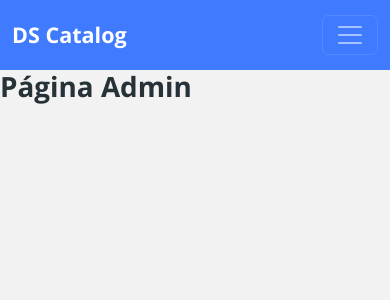
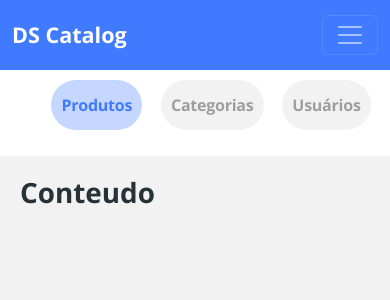
Before and after one commit to KEENNEEDYY/dscatalog-ecomerce, a React (Create React App) app in the folder frontweb/: page /admin in a window 390 px wide. Shown: the top 300 px of the page. Built offline with nearby package versions, Linux system fonts and the light colour scheme; the HTML template or start-up script is replaced by a standard one.

Commit message:
Admin Navbar layout mobile

```diff
--- /dev/null
+++ b/frontweb/src/pages/Admin/Navbar/index.tsx
@@ -0,0 +1,27 @@
+import './styles.css';
+
+const Navbar = () => {
+  return (
+    <nav className="admin-nav-container">
+      <ul>
+        <li>
+          <a href="link" className="active admin-nav-item">
+            <p>Produtos</p>
+          </a>
+        </li>
+        <li>
+          <a href="link" className="admin-nav-item">
+            <p>Categorias</p>
+          </a>
+        </li>
+        <li>
+          <a href="link" className="admin-nav-item">
+            <p>Usuários</p>
+          </a>
+        </li>
+      </ul>
+    </nav>
+  );
+};
+
+export default Navbar;
--- /dev/null
+++ b/frontweb/src/pages/Admin/Navbar/styles.css
@@ -0,0 +1,36 @@
+ul {
+    display: flex;
+    justify-content: space-around;
+    list-style-type: none;
+    margin-bottom: 0;
+    margin: 0;
+    padding: 0;
+}
+
+.admin-nav-container{
+    padding: 10px;
+    background-color: #fff;
+}
+
+.admin-nav-item{
+    display: flex;
+    justify-content: center;
+    align-items: center;
+    height: 50px;
+    background-color: #F2F2F2;
+    border-radius: 100px;
+    padding: 0 10px;
+    font-size: 16px;
+    font-weight: bold;
+    letter-spacing: -0.015em;
+    color: #9E9E9E;
+}
+
+.admin-nav-item.active{
+    background-color: rgba(64, 123, 255, 0.3);;
+    color: #407BFF;
+}
+
+.admin-nav-item p{
+    margin-bottom: 0;
+}
--- a/frontweb/src/pages/Admin/index.tsx
+++ b/frontweb/src/pages/Admin/index.tsx
@@ -1,6 +1,14 @@
+import Navbar from './Navbar';
+import './styles.css';
+
 const Admin = () => {
     return(
-        <h1>Página Admin</h1>
+        <div className="admin-container">
+            <Navbar />
+            <div className="admin-content">
+                <h1>Conteudo</h1>
+            </div>
+        </div>
     );
 };
 
--- /dev/null
+++ b/frontweb/src/pages/Admin/styles.css
@@ -0,0 +1,18 @@
+.admin-container{
+    display: flex;
+    flex-direction: column;
+}
+
+.admin-content{
+    padding: 20px;
+}
+
+@media(min-width:1200px){
+    .admin-container{
+        flex-direction: row;
+    }
+
+    .admin-content{
+        flex: 1;
+    }
+}
--- a/frontweb/src/pages/Catalog/index.tsx
+++ b/frontweb/src/pages/Catalog/index.tsx
@@ -43,7 +43,9 @@
           </Link>
         </div>
         <div className="col-sm-6 col-lg-4 col-xl-3">
-          <ProductCard product={product}/>
+          <Link to="/products/1">
+            <ProductCard product={product}/>
+          </Link>
         </div>
         <div className="col-sm-6 col-lg-4 col-xl-3">
           <Link to="/products/1">
```
